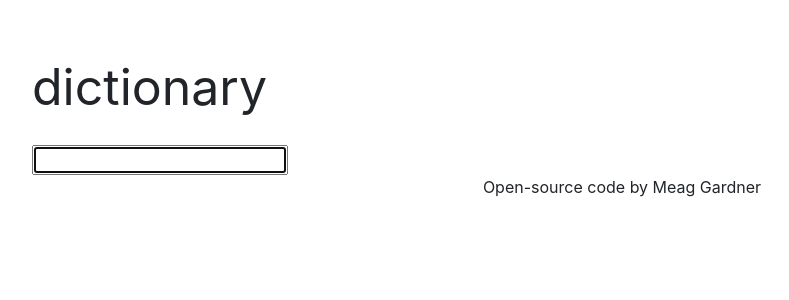
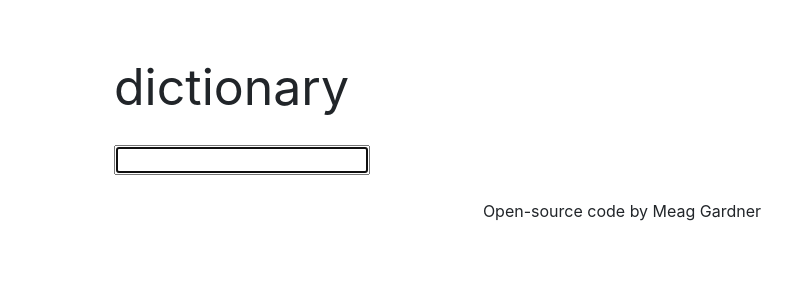
Before and after one commit to meageliz/suave-dictionary-app, a React (Create React App) app: page / in a window 1280 px wide. Shown: the top 300 px of the page, without its empty margins (18-807 px from the left). Built offline with nearby package versions, Linux system fonts and the light colour scheme.

Commit message:
Debugged (definitions missing an S)

```diff
--- a/src/App.js
+++ b/src/App.js
@@ -1,16 +1,17 @@
 import "./App.css";
 import Search from "./Search";
 
-function App() {
+export default function App() {
   return (
     <div className="App">
-      <header className="App-header">dictionary</header>
-      <main>
-        <Search />
-      </main>
-      <footer>Open-source code by Meag Gardner</footer>
+      <div className="container">
+        <header className="App-header">dictionary</header>
+        <main>
+          <Search />
+        </main>
+        <br />
+        <footer>Open-source code by Meag Gardner</footer>
+      </div>
     </div>
   );
 }
-
-export default App;
--- a/src/Meaning.js
+++ b/src/Meaning.js
@@ -4,7 +4,7 @@ export default function Meaning(props) {
   return (
     <div className="Meaning">
       <h3>{props.meaning.partOfSpeech}</h3>
-      {props.meaning.definition.map(function (definition, index) {
+      {props.meaning.definitions.map(function (definition, index) {
         return (
           <div key={index}>
             <p>
--- a/src/Search.js
+++ b/src/Search.js
@@ -13,6 +13,7 @@ export default function Search() {
 
   function search(event) {
     event.preventDefault();
+
     // https://dictionaryapi.dev/
     let apiUrl = `https://api.dictionaryapi.dev/api/v2/entries/en/${keyword}`;
     axios.get(apiUrl).then(handleResponse);
```
